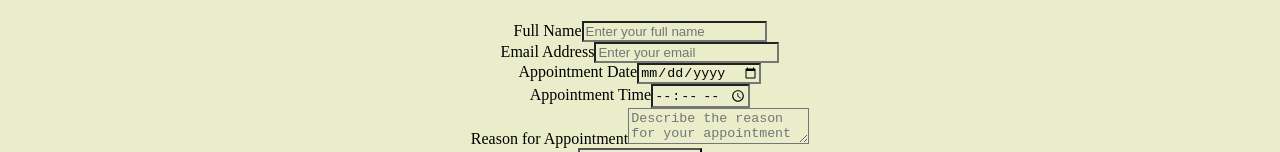
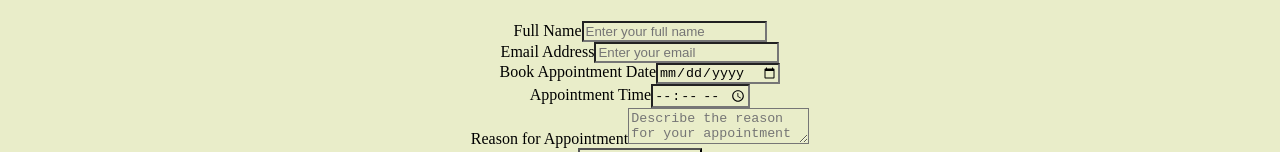
Before and after one commit to sasiedharan/CounsellingCell-S, a React (Create React App) app in the folder client/: page /Appointment in a window 1280 px wide. Shown: the part 159-311 px from the top of the page. Built offline with nearby package versions, Linux system fonts and the light colour scheme.

Commit message:
First change

```diff
--- a/client/src/Pages/Appointment.js
+++ b/client/src/Pages/Appointment.js
@@ -35,7 +35,7 @@ export const Appointment = () => {
             {/* Date Field */}
             <div className="mb-4">
               <label className="block text-gray-700 text-sm font-semibold mb-2" htmlFor="date">
-                Appointment Date
+                Book Appointment Date
               </label>
               <input
                 type="date"
```
